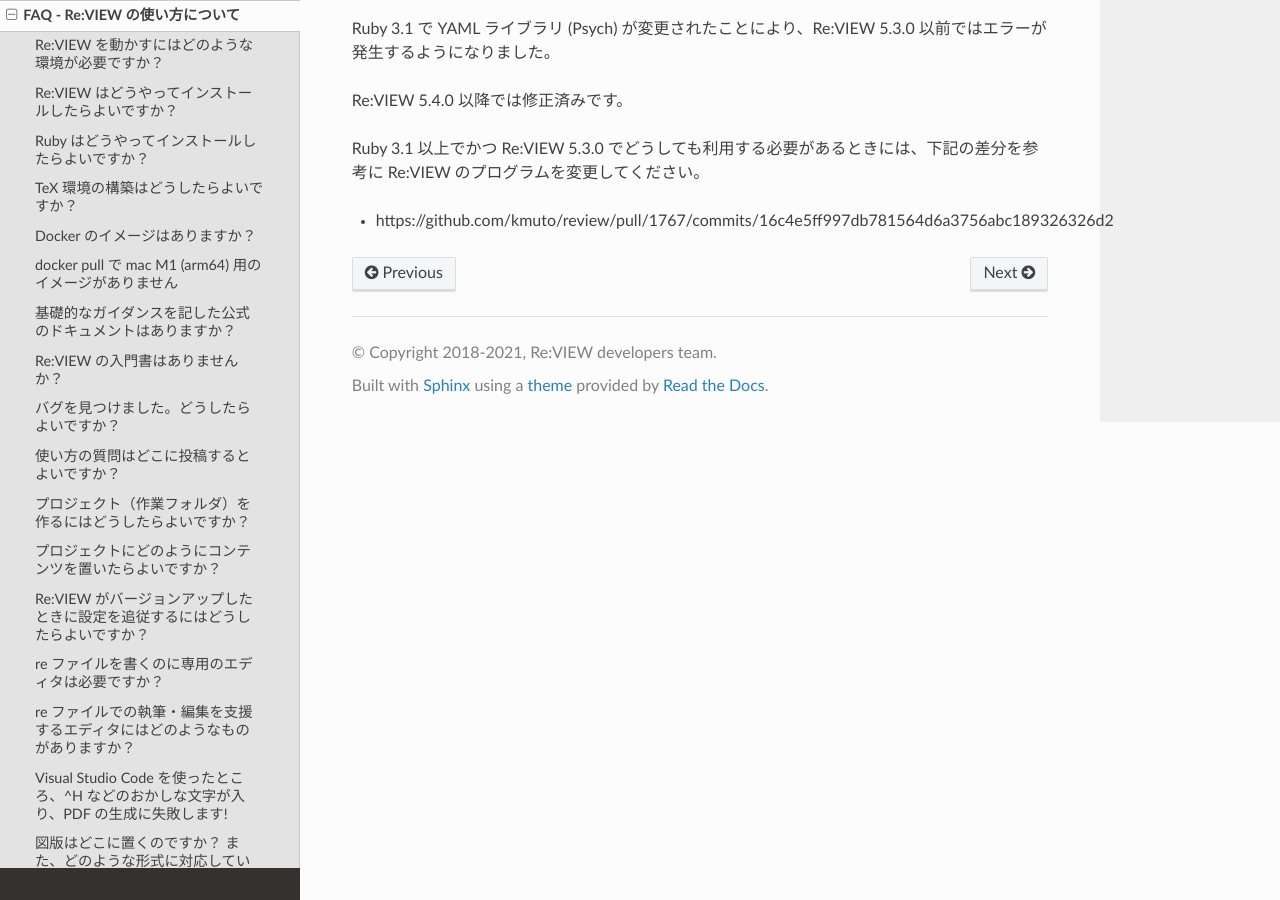
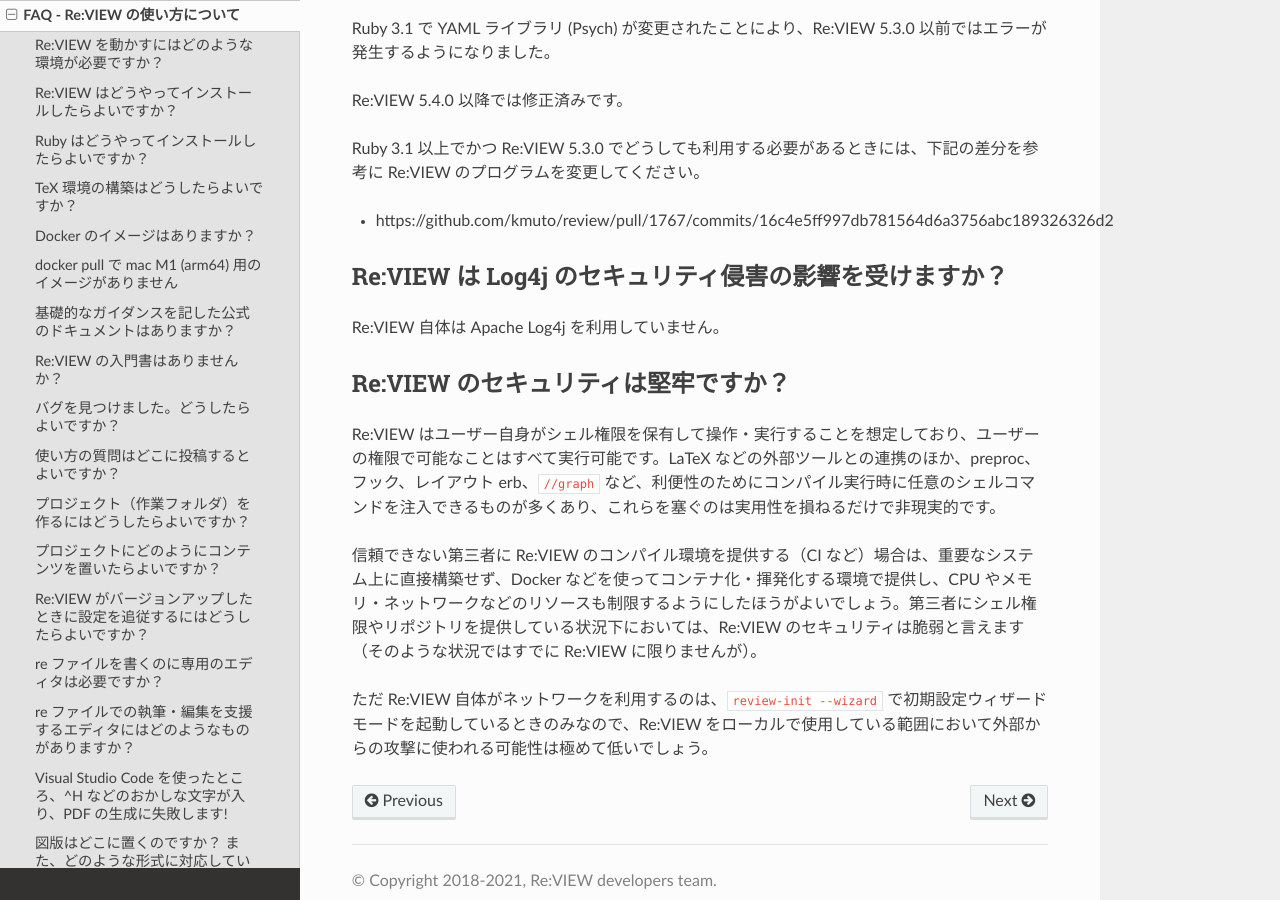
Before and after one commit to reviewml/reviewknowledge-ja, a Sphinx documentation site: the page built from docs/faq/faq-usage.md, in a window 1280 px wide and 900 px high, scrolled down 18699 px. Built offline with Sphinx 7.4.7 and the Read the Docs theme 2.0.0, drawn with Linux system fonts in a browser that asks for light colours.

Commit message:
security

```diff
--- a/docs/faq/faq-usage.md
+++ b/docs/faq/faq-usage.md
@@ -692,3 +692,15 @@
 Ruby 3.1 以上でかつ Re:VIEW 5.3.0 でどうしても利用する必要があるときには、下記の差分を参考に Re:VIEW のプログラムを変更してください。
 
 - https://github.com/kmuto/review/pull/1767/commits/16c4e5ff997db781564d6a3756abc189326326d2
+
+## Re:VIEW は Log4j のセキュリティ侵害の影響を受けますか？
+
+Re:VIEW 自体は Apache Log4j を利用していません。
+
+## Re:VIEW のセキュリティは堅牢ですか？
+
+Re:VIEW はユーザー自身がシェル権限を保有して操作・実行することを想定しており、ユーザーの権限で可能なことはすべて実行可能です。LaTeX などの外部ツールとの連携のほか、preproc、フック、レイアウト erb、`//graph` など、利便性のためにコンパイル実行時に任意のシェルコマンドを注入できるものが多くあり、これらを塞ぐのは実用性を損ねるだけで非現実的です。
+
+信頼できない第三者に Re:VIEW のコンパイル環境を提供する（CI など）場合は、重要なシステム上に直接構築せず、Docker などを使ってコンテナ化・揮発化する環境で提供し、CPU やメモリ・ネットワークなどのリソースも制限するようにしたほうがよいでしょう。第三者にシェル権限やリポジトリを提供している状況下においては、Re:VIEW のセキュリティは脆弱と言えます（そのような状況ではすでに Re:VIEW に限りませんが）。
+
+ただ Re:VIEW 自体がネットワークを利用するのは、`review-init --wizard` で初期設定ウィザードモードを起動しているときのみなので、Re:VIEW をローカルで使用している範囲において外部からの攻撃に使われる可能性は極めて低いでしょう。
```
